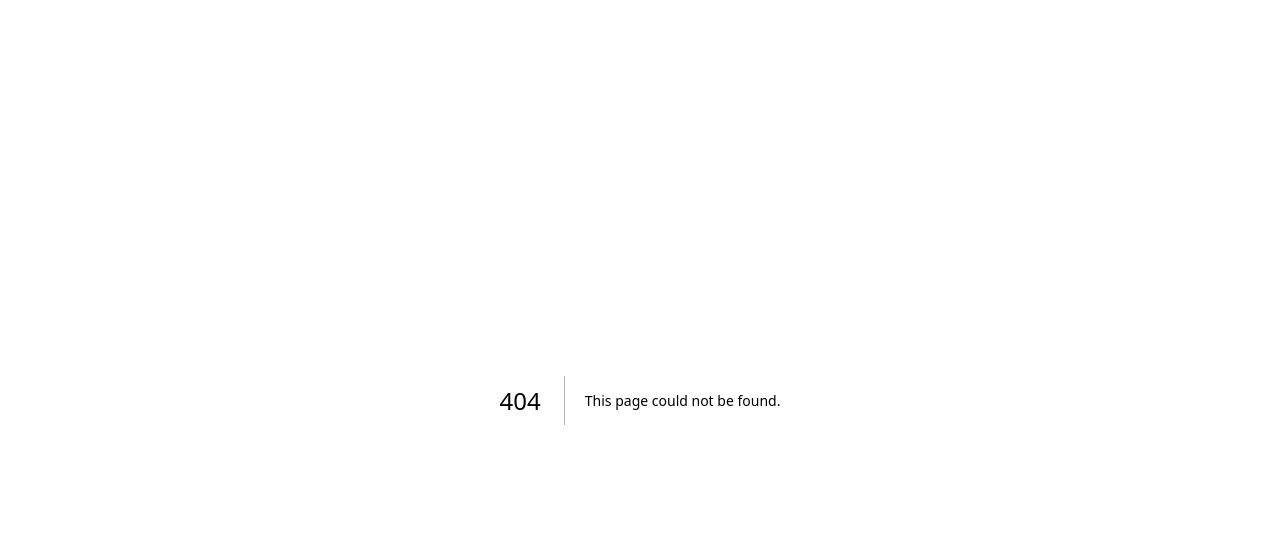
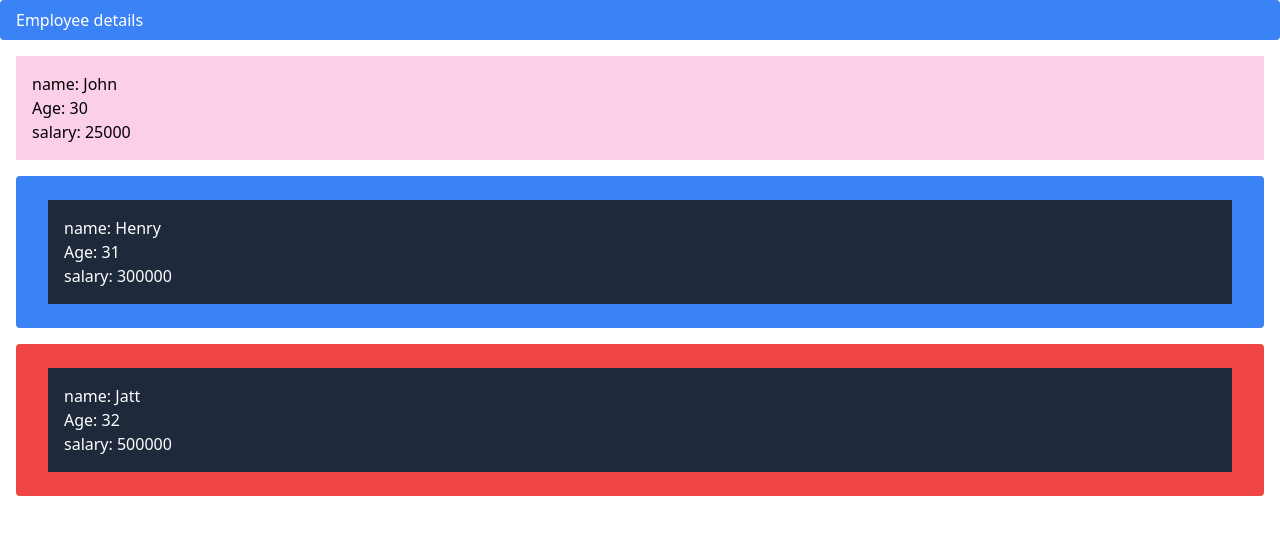
Before and after one commit to rudrapratap11/cprg306-assignments, a Next.js app: page /week_3 in a window 1280 px wide. Before the commit this address had no page. Shown: the top 534 px of the page. Built offline with nearby package versions, Linux system fonts and the light colour scheme.

Commit message:
update 2.0

```diff
--- a/app/page.js
+++ b/app/page.js
@@ -1,13 +1,13 @@
 import Link from "next/link";
-import Title from "/title";
 export default function Home() {
   let a = 5;
   let b = 10;
   return (
     <div>
-      <Title />
-      <h1>My app weeek 2</h1>
-      <p><Link href= "/week-2">Go to week2</Link></p>
+      <p><Link href= "week_1"> go to week 1</Link></p>
+      <p><Link href= "/week-2">week-2</Link></p>
+      <p><Link href= "/week_3">Go to week3</Link></p>
+
       <p>The adddition is {a+b}</p>
     </div>
   );
--- /dev/null
+++ b/app/title.js
@@ -0,0 +1,7 @@
+export default function Title(){
+    return (
+        <div>
+            <h1>this is my new titler</h1>
+        </div>
+    );
+}
--- a/app/week_2/page.js
+++ b/app/week-2/page.js
@@ -2,8 +2,8 @@ import Link from "next/link";
 export default function Home() {
     return(
         <div>
-            <h1>My app week-2</h1>
-            <p><Link href="/">Go to home</Link></p>
+            <h1>Shopping List</h1>
+            <p><Link href="/">LINK TO MY REPO</Link></p>
         </div>
     );
 }
--- /dev/null
+++ b/app/week_1/page.js
@@ -0,0 +1,10 @@
+export default function Page() {
+    return (
+      <main>
+        <h1>Week 1 </h1>
+        <p>
+          Congratulations on correctly setting up your development environment!!
+        </p>
+      </main>
+    );
+  }
--- /dev/null
+++ b/app/week_3/employee.js
@@ -0,0 +1,9 @@
+export default function Employee(){
+    return(
+        <section className= "bg-pink-200 p-4 m-4">
+        <p>name: {employee1.name}</p>
+        <p>Age: {employee1.age}</p>
+        <p>salary: {employee1.salary}</p>
+        </section>
+    )
+}
--- /dev/null
+++ b/app/week_3/page.js
@@ -0,0 +1,45 @@
+export default function Page(){
+    let employee1={
+        name:"John",
+        age:30,
+        salary:25000
+    };
+
+    let employee2={
+        name:"Henry",
+        age:31,
+        salary:300000
+    };
+
+    let employee3={
+        name:"Jatt",
+        age:32,
+        salary:500000
+    };
+
+    return (<main>
+        <h1 className="px-4 py-2 text-white bg-blue-500 rounded hover:bg-blue-600"> Employee details</h1>
+        <section className= "bg-pink-200 p-4 m-4">
+        <p>name: {employee1.name}</p>
+        <p>Age: {employee1.age}</p>
+        <p>salary: {employee1.salary}</p>
+        </section>
+
+        <section className="px-4 py-2 text-white bg-blue-500 rounded hover:bg-blue-600 p-4 m-4">
+        <p className="p-4 m-4 bg-slate-800">
+        <p>name: {employee2.name}</p>
+        <p>Age: {employee2.age}</p>
+        <p>salary: {employee2.salary}</p>
+        </p>
+        </section>
+
+        <section className="px-4 py-2 text-white bg-red-500 rounded hover:bg-red-888 p-4 m-4">
+            <p className="p-4 m-4 bg-slate-800">
+        <p>name: {employee3.name}</p>
+        <p>Age: {employee3.age}</p>
+        <p>salary: {employee3.salary}</p>
+        </p>
+        </section>
+
+    </main>)
+}
```
